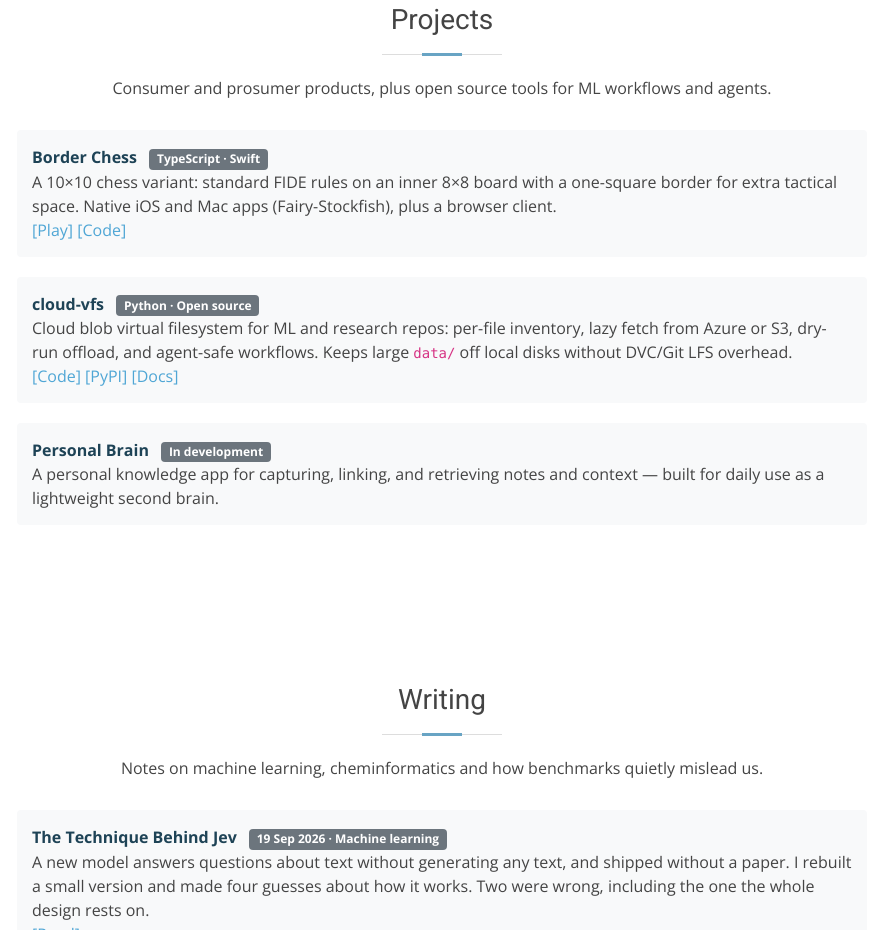
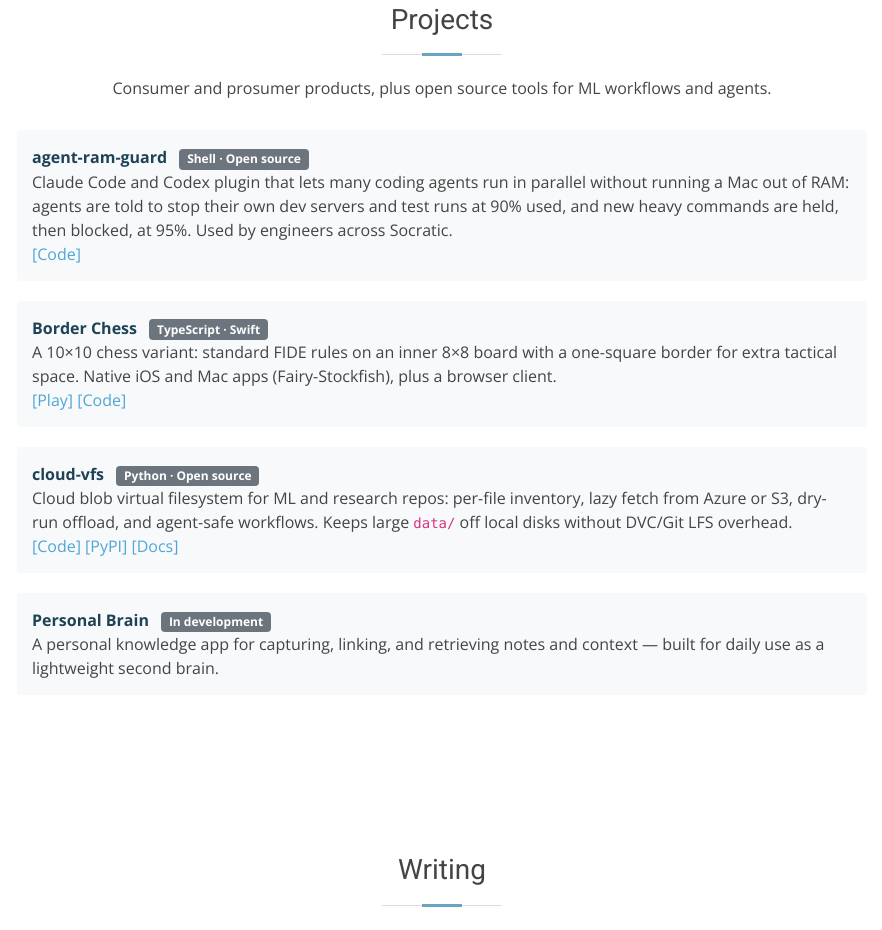
Before and after one commit to sahasrarjn/sahasrarjn.github.io, a plain HTML site: page index.html in a window 1280 px wide. Shown: the part 3318-4248 px from the top of the page, without its empty margins (198-1080 px from the left). Drawn offline with nearby package versions, Linux system fonts and the light colour scheme.

Commit message:
Projects: add agent-ram-guard above Border Chess

```diff
--- a/index.html
+++ b/index.html
@@ -6,8 +6,8 @@
   <meta content="width=device-width, initial-scale=1.0" name="viewport">
 
   <title>Sahasra Ranjan</title>
-  <meta content="Sahasra Ranjan — AI engineer and NLP researcher. Publications, industry experience, and projects including Border Chess, cloud-vfs, and Personal Brain." name="description">
-  <meta content="NLP, machine learning, AI engineer, IIT Bombay, Border Chess, cloud-vfs" name="keywords">
+  <meta content="Sahasra Ranjan — AI engineer and NLP researcher. Publications, industry experience, and projects including agent-ram-guard, Border Chess, cloud-vfs, and Personal Brain." name="description">
+  <meta content="NLP, machine learning, AI engineer, IIT Bombay, agent-ram-guard, Border Chess, cloud-vfs" name="keywords">
 
   <!-- Favicons -->
   <link href="/favicon.ico" rel="icon">
@@ -282,6 +282,15 @@
           <div class="col-md-12 text-center">
             <ul style="list-style: none; padding-left: 0; max-width: 850px; margin: 0 auto;">
               <li style="margin-bottom: 20px; padding: 15px; background: #f8f9fa; border-radius: 4px; text-align: left;">
+                <strong style="color: #1e4356;">agent-ram-guard</strong>
+                <span class="badge bg-secondary" style="margin-left: 8px;">Shell · Open source</span><br>
+                Claude Code and Codex plugin that lets many coding agents run in parallel without running a Mac out of RAM:
+                agents are told to stop their own dev servers and test runs at 90% used, and new heavy commands are held, then blocked, at 95%.
+                Used by engineers across Socratic.
+                <br>
+                <a href="https://github.com/sahasrarjn/agent-ram-guard" style="color: #4fa6d5;">[Code]</a>
+              </li>
+              <li style="margin-bottom: 20px; padding: 15px; background: #f8f9fa; border-radius: 4px; text-align: left;">
                 <strong style="color: #1e4356;">Border Chess</strong>
                 <span class="badge bg-secondary" style="margin-left: 8px;">TypeScript · Swift</span><br>
                 A 10×10 chess variant: standard FIDE rules on an inner 8×8 board with a one-square border for extra tactical space.
```
